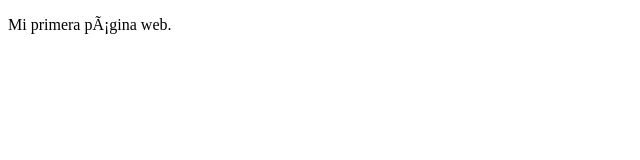
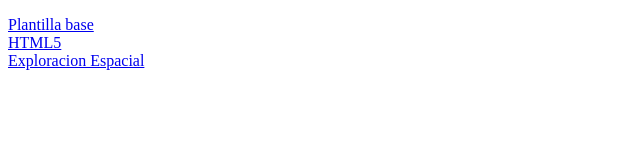
Before and after one commit to AntonioSoleras/DYP-WEB, a plain HTML site: page index.html in a window 1280 px wide. Shown: the whole page, without its empty margins (0-640 px from the left). Drawn offline with Linux system fonts and the light colour scheme.

Commit message:
index.html

```diff
--- a/index.html
+++ b/index.html
@@ -2,9 +2,11 @@
 <html>
 <head>
   <meta charset="utf−8">
-  <title>Antonio Soler Losada</title>
+  <title>ALEJANRO MARTINEZ RODRÍGUEZ</title>
 </head>
 <body>
-  <p>Mi primera página web.</p>
+  <p><a href="plantilla_base.html">Plantilla base</a><br>
+      <a href="HTML5.html">HTML5</a><br>
+ <a href="ExploracionEspacial.html">Exploracion Espacial</a><br> </p>
 </body>
 </html>
```
